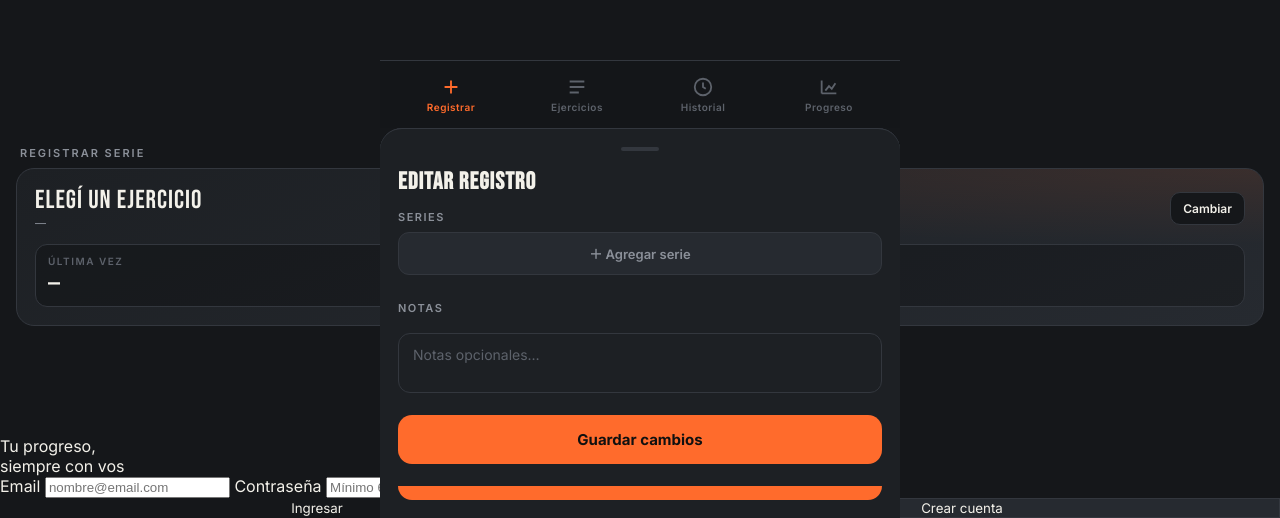
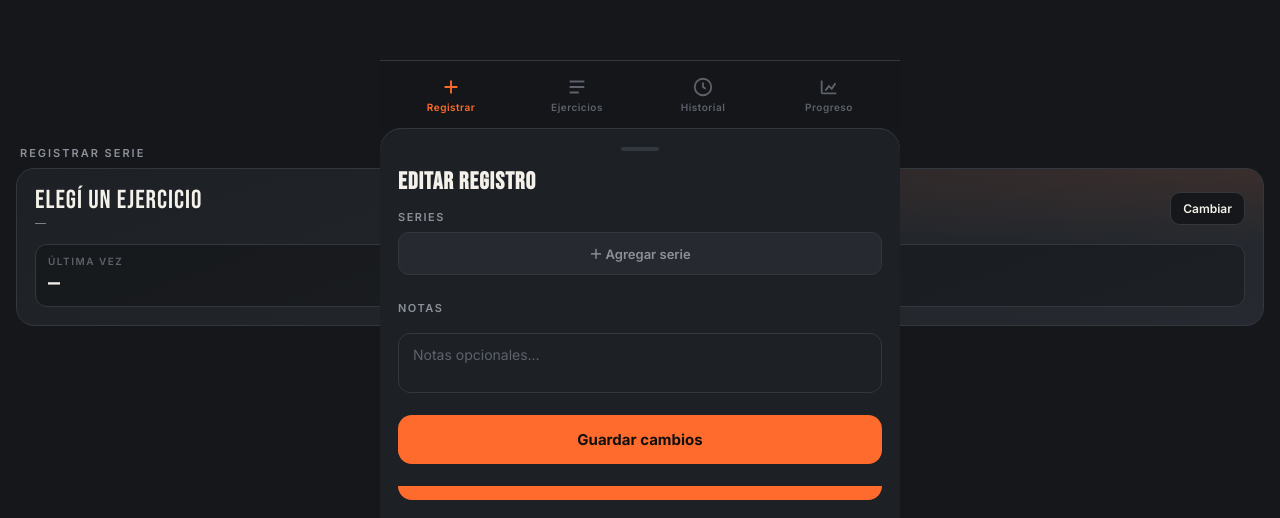
Before and after one commit to ricardoramosdev/fittrack, a plain HTML site: page index.html in a window 1280 px wide. Shown: the part 672-1190 px from the top of the page. After the commit the page ends 1108 px from the top, so only its background shows below. Drawn offline with Linux system fonts and the light colour scheme.

Commit message:
🧹 fix: eliminar restos de HTML/CSS de auth

```diff
--- a/index.html
+++ b/index.html
@@ -258,21 +258,7 @@ button{font-family:inherit;cursor:pointer;border:none;background:none;color:inhe
     <div class="eyebrow">Progreso</div>
     <select class="progsel" id="progSel" onchange="renderProg()"></select>
     <div id="progBody"></div>
-  </section>        <div class="auth-sub">Tu progreso,<br>siempre con vos</div>
-        <label class="auth-lbl">Email</label>
-        <input class="auth-inp" id="aEmail" type="email" inputmode="email" placeholder="nombre@email.com"
-          onkeydown="if(event.key==='Enter')doSignIn()">
-        <label class="auth-lbl">Contraseña</label>
-        <input class="auth-inp" id="aPass" type="password" placeholder="Mínimo 6 caracteres"
-          onkeydown="if(event.key==='Enter')doSignIn()">
-        <div style="display:flex;gap:10px">
-          <button class="auth-btn" id="aSignInBtn" style="flex:1" onclick="doSignIn()">Ingresar</button>
-          <button class="auth-btn" id="aSignUpBtn" style="flex:1;background:var(--ink-3);color:var(--chalk);border:1px solid var(--line)" onclick="doSignUp()">Crear cuenta</button>
-        </div>
-        <div class="auth-err" id="aErr1"></div>
-      </div>
-    </div>
-  </div>
+  </section>
   <!-- NAV -->
   <nav class="nav">
     <button class="on" data-s="log" onclick="go('log')">
```
